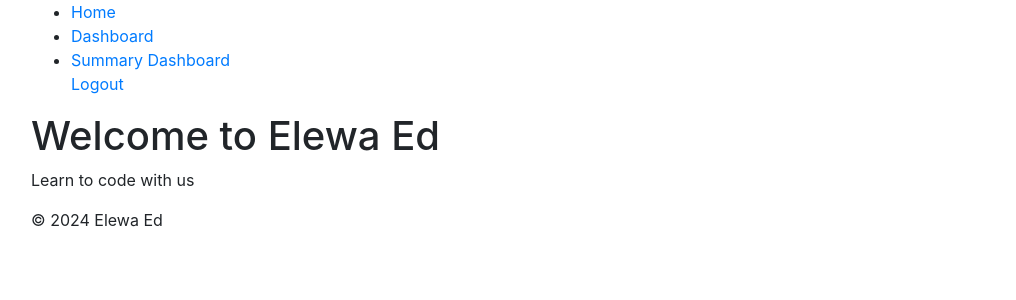
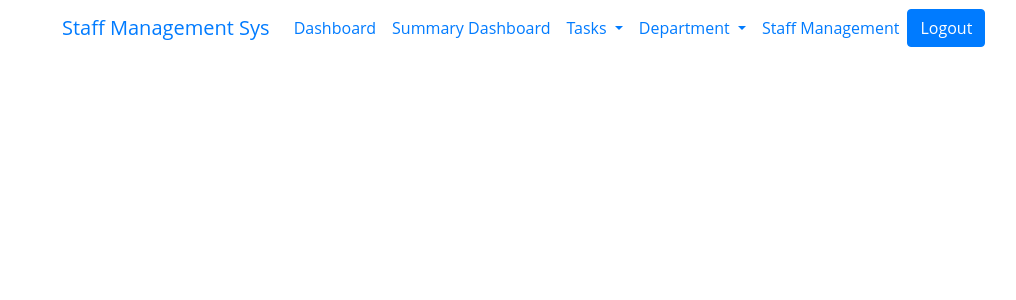
Before and after one commit to weshy007/elewa-edu-tech-interview, a Django app: page / in a window 1280 px wide. Shown: the top 300 px of the page, without its empty margins (54-1070 px from the left). Run offline with Django 5.2, Linux system fonts and the light colour scheme; the visitor is signed in with stand-in values (Sample User, id 1); some libraries are stand-ins or nearby versions.

Commit message:
style: Update navbar template with bootstrap

```diff
--- a/company_app/templates/base.html
+++ b/company_app/templates/base.html
@@ -6,32 +6,16 @@
 <head>
     <meta charset="UTF-8">
     <link rel="stylesheet" href="https://cdn.jsdelivr.net/npm/bootstrap@4.6.2/dist/css/bootstrap.min.css" integrity="sha384-xOolHFLEh07PJGoPkLv1IbcEPTNtaed2xpHsD9ESMhqIYd0nLMwNLD69Npy4HI+N" crossorigin="anonymous">
+    <link rel="stylesheet" href="{% static 'css/index.css' %}">
     <meta name="viewport" content="width=device-width, initial-scale=1.0">
     <title>Elewa Ed</title>
 </head>
 <body class="container">
-
-    <header>
-        <nav>
-            <ul>
-                <li><a href="{% url 'index' %}">Home</a></li>
-                <li><a href="{% url 'dashboard' %}">Dashboard</a></li>
-                <li><a href="{% url 'summary_dashboard' %}">Summary Dashboard</a></li>
-
-                {% if user.is_authenticated %}
-                    <a href="{% url 'logout' %}">Logout</a>
-                {% else %}
-                    <a href="{% url 'login' %}">Login</a> or
-                    <a href="{% url 'signup' %}">Sign Up</a>
-                {% endif %}
-
-            </ul>
-        </nav>
-    </header>
-
     <main>
+        {% include 'navbar.html' %}
         {% block content %}
-        {% endblock %}
+        <!--  -->
+        {% endblock content %}
     </main>
 
     <footer>
--- /dev/null
+++ b/company_app/templates/navbar.html
@@ -0,0 +1,56 @@
+{% load bootstrap4 %}
+
+<nav class="navbar navbar-expand-lg bg-body-tertiary">
+    <div class="container-fluid">
+      <a class="navbar-brand" href="{% url 'index'%}">Staff Management Sys</a>
+      <button class="navbar-toggler" type="button" data-bs-toggle="collapse" data-bs-target="#navbarSupportedContent" aria-controls="navbarSupportedContent" aria-expanded="false" aria-label="Toggle navigation">
+        <span class="navbar-toggler-icon"></span>
+      </button>
+      <div class="collapse navbar-collapse" id="navbarSupportedContent">
+        <ul class="navbar-nav me-auto mb-2 mb-lg-0">
+            <li class="nav-item">
+                <a class="nav-link" aria-current="page" href="{% url 'dashboard' %}">Dashboard</a>
+            </li>
+
+            <li class="nav-item">
+              <a class="nav-link active" href="{% url 'summary_dashboard' %}">Summary Dashboard</a>
+            </li>
+          {% if request.user.is_authenticated %}
+          <!-- Tasks Dropdown -->
+          <li class="nav-item dropdown">
+            <a class="nav-link dropdown-toggle" href="{% url 'create_task'%}" role="button" data-bs-toggle="dropdown" aria-expanded="false">
+              Tasks
+            </a>
+            <ul class="dropdown-menu">
+              <li><a class="dropdown-item" href="#">Action</a></li>
+              <li><a class="dropdown-item" href="#">Another action</a></li>
+              <li><hr class="dropdown-divider"></li>
+              <li><a class="dropdown-item" href="#">Something else here</a></li>
+            </ul>
+          </li>
+
+          <!-- Department Dropdown -->
+          <li class="nav-item dropdown">
+            <a class="nav-link dropdown-toggle" href="{% url 'create_department'%}role="button" data-bs-toggle="dropdown" aria-expanded="false">
+              Department
+            </a>
+            <ul class="dropdown-menu">
+              <li><a class="dropdown-item" href="#">Action</a></li>
+              <li><a class="dropdown-item" href="#">Another action</a></li>
+              <li><hr class="dropdown-divider"></li>
+              <li><a class="dropdown-item" href="#">Something else here</a></li>
+            </ul>
+          </li>
+
+          <li class="nav-item">
+            <a href="{% url 'manage_employees'%}" class="nav-link" aria-disabled="false">Staff Management</a>
+          </li>
+        </ul>
+        <a class="btn btn-primary" href="{% url 'logout' %}" role="button">Logout</a>
+       {% else %}
+       <a class="btn btn-primary" href="{% url 'register' %}" role="button">Sign Up</a>
+       <a class="btn btn-primary" href="{% url 'login' %}" role="button">Login</a>
+       {% endif%}
+      </div>
+    </div>
+  </nav>
--- /dev/null
+++ b/static/css/index.css
@@ -0,0 +1,183 @@
+.main-container{
+    margin:0px;
+    padding: 0px;
+    background-color: black;
+
+    position: absolute;
+}
+.blur-circle1{
+    width: 200px;
+    height: 200px;
+    background: linear-gradient(to bottom,white,pink);
+    border-radius: 50%;
+    filter:blur(120px);
+    position: absolute;
+    left: 10%;
+    top:20%;
+    /* transform: translate(50%); */
+}
+.blur-circle2{
+    width: 200px;
+    height: 200px;
+    background: linear-gradient(to bottom,white,pink);
+    border-radius: 50%;
+    filter:blur(100px);
+    position: absolute;
+    right: 10%;
+    top:20%;
+    /* transform: translate(50%); */
+}
+body {
+    font-family: 'Open Sans', sans-serif;
+  }
+  a {
+    text-decoration: none;
+  }
+  ul {
+    list-style: none;
+    padding: 0;
+    margin: 0;
+  }
+  .container {
+    padding-left: 15px;
+    padding-right: 15px;
+    margin-left: auto;
+    margin-right: auto;
+  }
+  /* Small */
+  @media (min-width: 768px) {
+    .container {
+      width: 750px;
+    }
+  }
+  /* Medium */
+  @media (min-width: 992px) {
+    .container {
+      width: 970px;
+    }
+  }
+  /* Large */
+  @media (min-width: 1200px) {
+    .container {
+      width: 1170px;
+    }
+  }
+  /* End Global Rules */
+
+  /* Start Landing Page */
+  .landing-page header {
+    min-height: 80px;
+    display: flex;
+  }
+  @media (max-width: 767px) {
+    .landing-page header {
+      min-height: auto;
+      display: initial;
+    }
+  }
+  .landing-page header .container {
+    display: flex;
+    align-items: center;
+    justify-content: space-between;
+  }
+  @media (max-width: 767px) {
+    .landing-page header .container {
+      flex-direction: column;
+      justify-content: center;
+    }
+  }
+  .landing-page header .logo {
+    color: #5d5d5d;
+    font-style: italic;
+    text-transform: uppercase;
+    font-size: 20px;
+  }
+  @media (max-width: 767px) {
+    .landing-page header .logo {
+      margin-top: 20px;
+      margin-bottom: 20px;
+    }
+  }
+  .landing-page header .links {
+    display: flex;
+    align-items: center;
+  }
+@media (max-width: 767px) {
+    .landing-page header .links {
+      text-align: center;
+      gap: 10px;
+    }
+  }
+  .landing-page header .links li {
+    margin-left: 30px;
+    color: #5d5d5d;
+    cursor: pointer;
+    transition: .3s;
+  }
+  @media (max-width: 767px) {
+    .landing-page header .links li {
+      margin-left: auto;
+    }
+  }
+  .landing-page header .links li:last-child {
+    border-radius: 20px;
+    padding: 10px 20px;
+    color: #FFF;
+    background-color: #6c63ff;
+  }
+  .landing-page header .links li:not(:last-child):hover {
+    color: #6c63ff;
+  }
+  .landing-page .content .container {
+    display: flex;
+    align-items: center;
+    justify-content: space-between;
+    gap: 140px;
+    min-height: calc(100vh - 80px);
+  }
+  @media (max-width: 767px) {
+    .landing-page .content .container {
+      gap: 0;
+      min-height: calc(100vh - 101px);
+      justify-content: center;
+      flex-direction: column-reverse;
+    }
+  }
+  @media (max-width: 767px) {
+    .landing-page .content .info {
+      text-align: center;
+      margin-bottom: 15px
+    }
+  }
+  .landing-page .content .info h1 {
+    color: #bbbbbb;
+    font-size: 44px;
+  }
+  .landing-page .content .info p {
+    margin: 0;
+    line-height: 1.6;
+    font-size: 15px;
+    color: #b3b3b3;
+  }
+  .landing-page .content .info button {
+    border: 0;
+    border-radius: 20px;
+    padding: 12px 30px;
+    margin-top: 30px;
+    cursor: pointer;
+    color: #FFF;
+    background-color: #6c63ff;
+  }
+  .landing-page .content .image img {
+    max-width: 100%;
+  }
+  /* End Landing Page */
+
+  .main-image{
+    /* mix-blend-mode:exclusion */
+    width: 600px;
+    height: 400px;
+  }
+   h1,p{
+    color:white;
+  }
```
Also changed, not shown: static/style.css (deleted).
